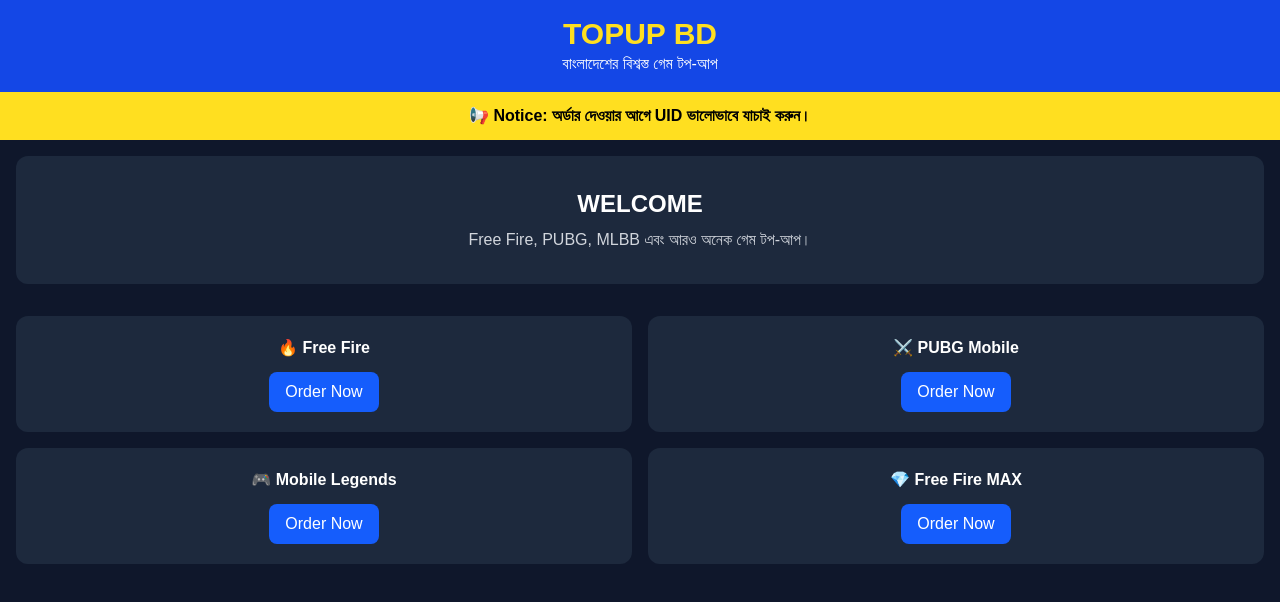
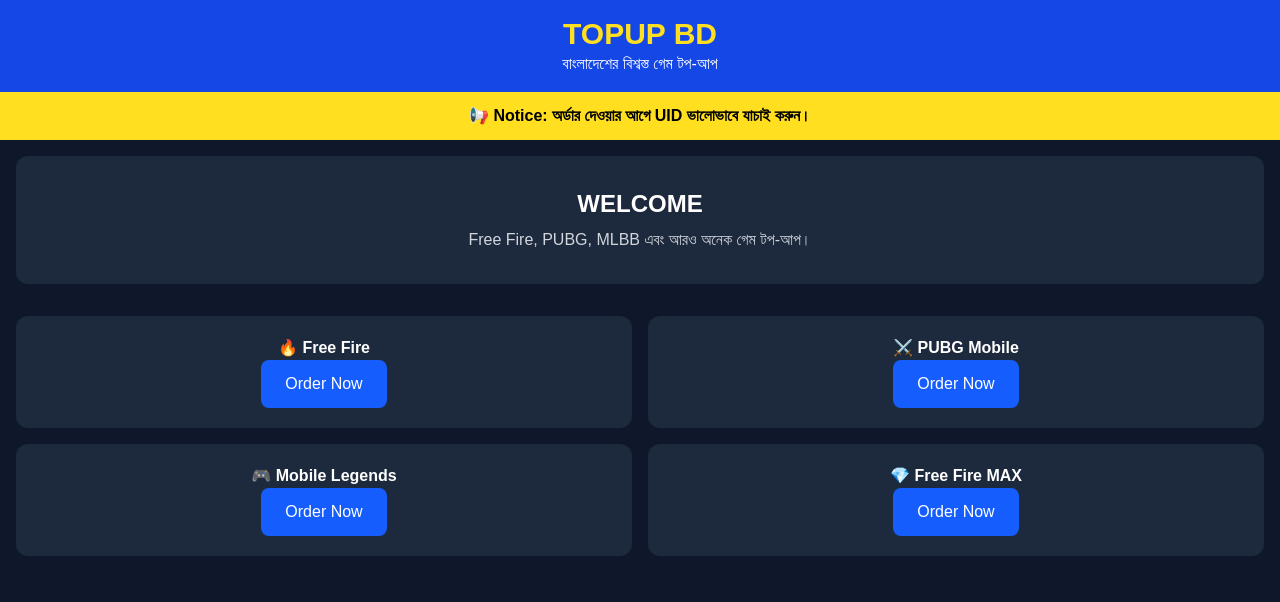
Before and after one commit to omorbro/topup-bd, a Next.js app: page / in a window 1280 px wide. Shown: the top 602 px of the page. Built offline with nearby package versions, Linux system fonts and the light colour scheme.

Commit message:
Add FreeFire link

```diff
--- a/app/page.tsx
+++ b/app/page.tsx
@@ -1,3 +1,4 @@
+import Link from "next/link";
 export default function Home() {
   const games = [
     "🔥 Free Fire",
@@ -33,9 +34,12 @@
             className="bg-slate-800 rounded-xl p-5 text-center hover:bg-slate-700"
           >
             <h3 className="font-bold">{game}</h3>
-            <button className="mt-3 bg-blue-600 px-4 py-2 rounded-lg">
-              Order Now
-            </button>
+            <Link
+  href="/freefire"
+  className="bg-blue-600 hover:bg-blue-700 px-6 py-3 rounded-lg inline-block"
+>
+  Order Now
+</Link>
           </div>
         ))}
       </section>
```
